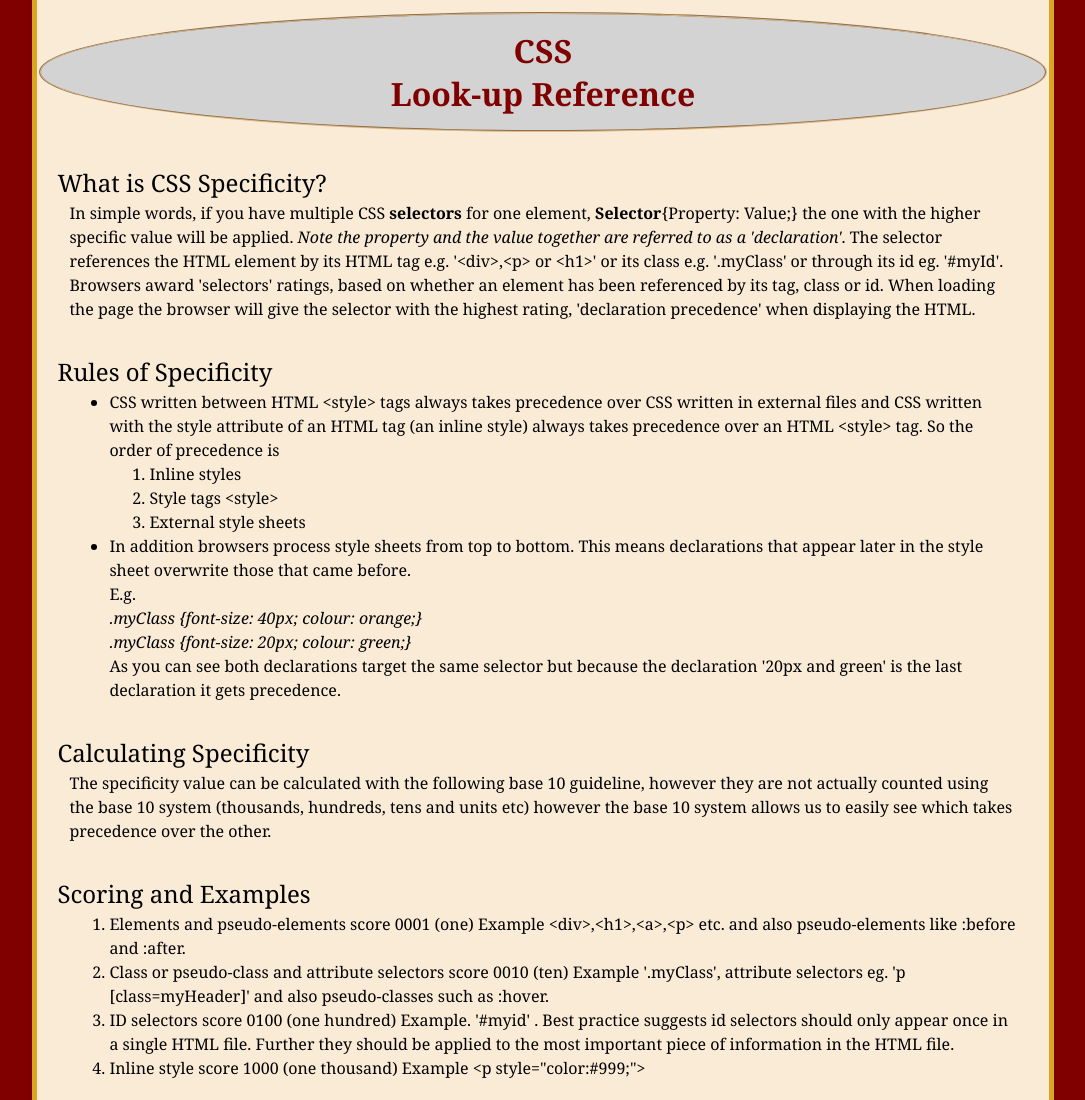
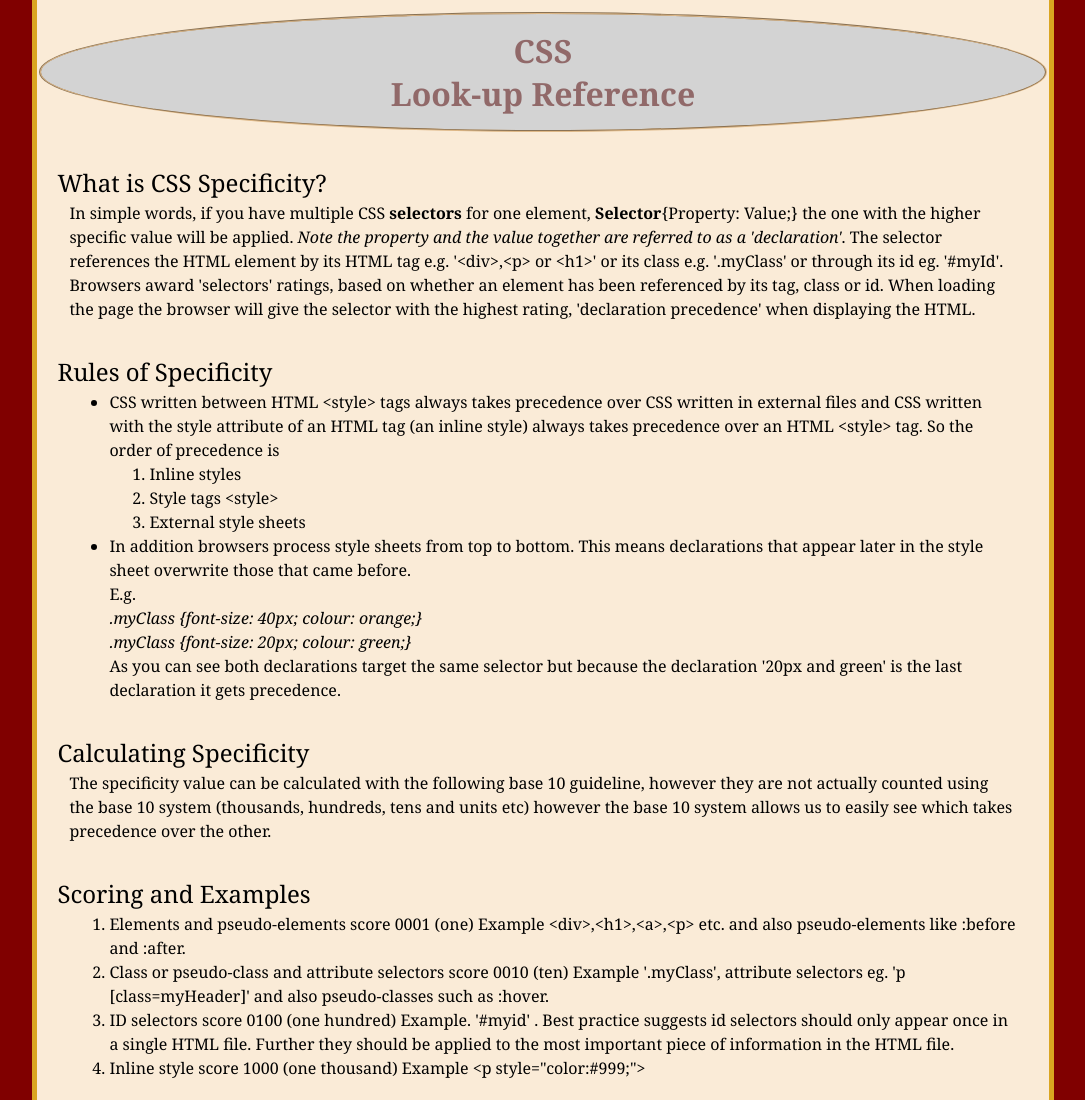
Before and after one commit to BigShuff/ccCheatSheat, a plain HTML site: page index.html in a window 1280 px wide. Shown: the top 1100 px of the page, without its empty margins (102-1187 px from the left). Drawn offline with Linux system fonts and the light colour scheme.

Commit message:
Restyled heading opacity

```diff
--- a/resources/css/style.css
+++ b/resources/css/style.css
@@ -29,8 +29,7 @@ table .headRow .heading {
     text-align: center;
     font-size: 2rem;
     font-weight: 700;
-    color: maroon;
-    opacity: 50;
+    color: rgba(80, 00, 00, 0.5);
     padding: 15px 0px;
 }
 
```
